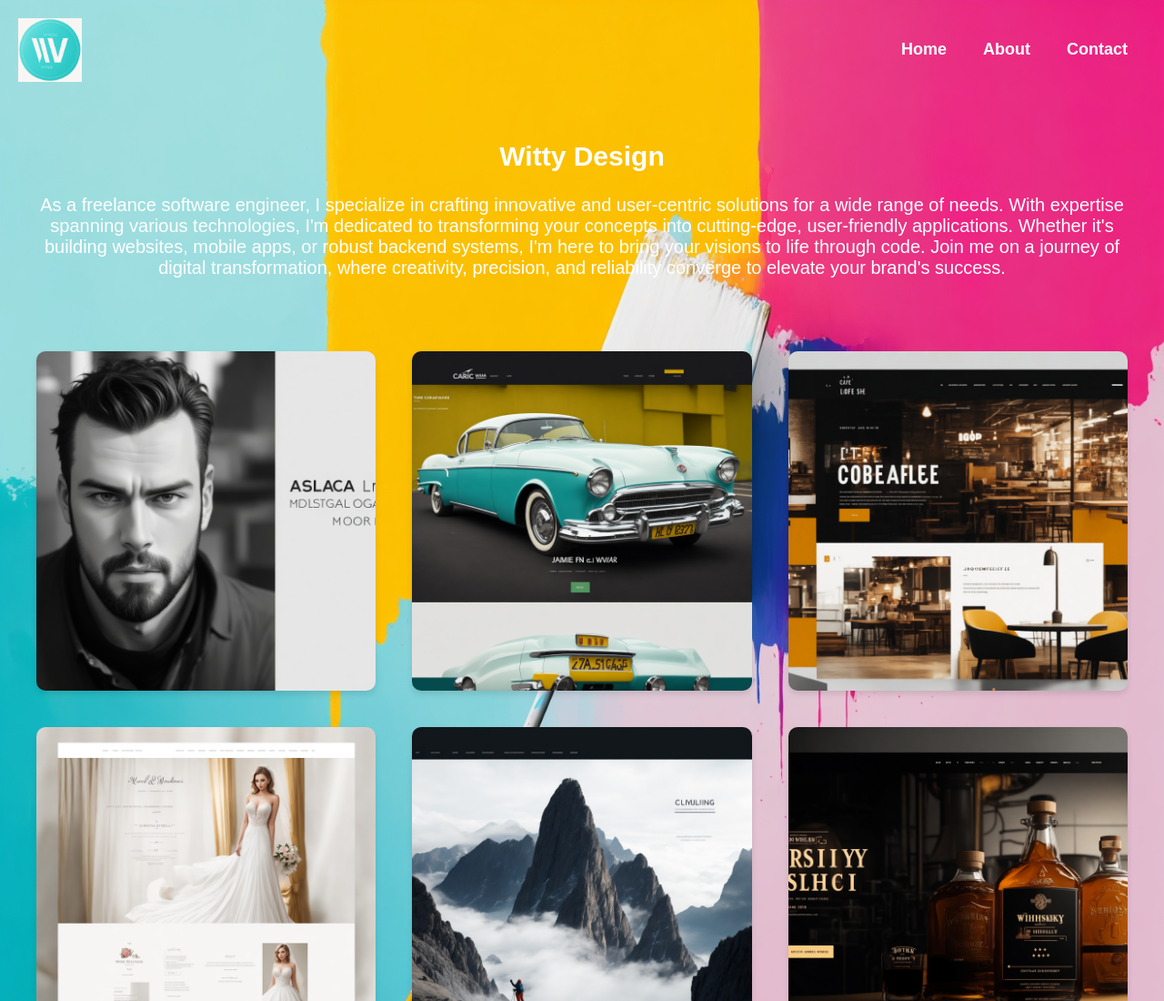
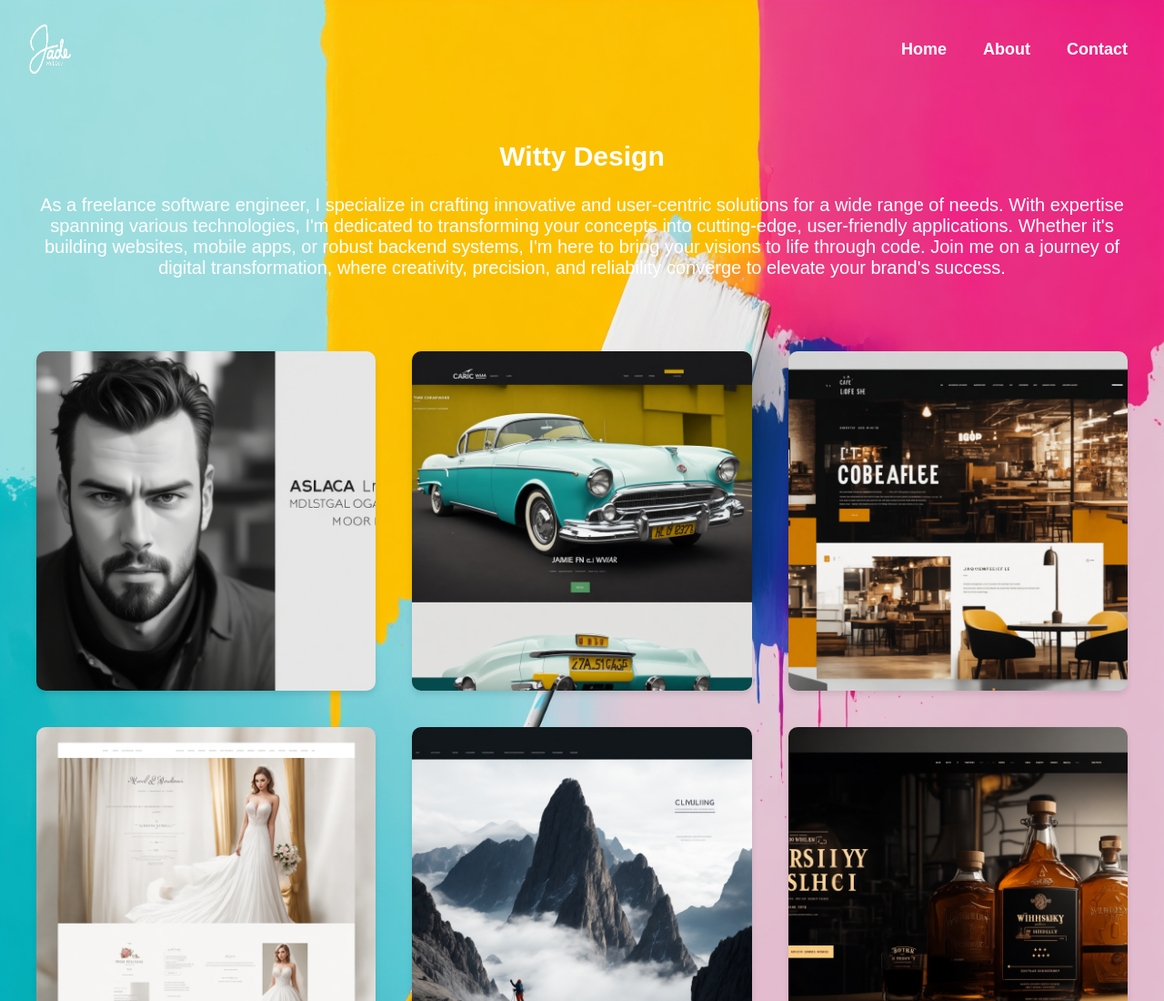
Before and after one commit to JadeHaney/new_portfolio, a plain HTML site: page index.html in a window 1280 px wide. Shown: the top 1100 px of the page at 91% size. Drawn offline with Linux system fonts and the light colour scheme.

Commit message:
new-logo-commit

```diff
--- a/index.html
+++ b/index.html
@@ -11,7 +11,7 @@
   <body>
     <header>
         <div class="logo">
-            <img src="JW.jpg" alt="Your Logo">
+            <img src="jade-cursive.png" alt="Your Logo">
         </div>
         <nav>
             <ul>
```
Also changed, not shown: jade-cursive.png (added).
